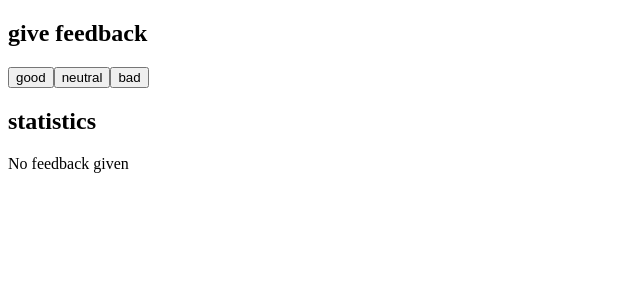
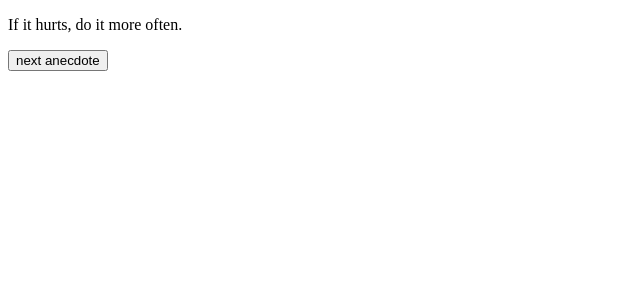
Before and after one commit to janviercardenas987-dotcom/submission-repository-full-stack-open, a React (Vite) app: page / in a window 1280 px wide. Shown: the top 300 px of the page, without its empty margins (0-640 px from the left). Built offline with nearby package versions, Linux system fonts and the light colour scheme.

Commit message:
Ejercicio 12

```diff
--- a/src/App.jsx
+++ b/src/App.jsx
@@ -3,82 +3,30 @@
 
 const Button = ({onClick, text}) => <button onClick={onClick}>{text}</button>
 
-const Display = ({text}) => <h2>{text}</h2>
+const App = () => {
+  const anecdotes = [
+    'If it hurts, do it more often.',
+    'Adding manpower to a late software project makes it later!',
+    'The first 90 percent of the code accounts for the first 10 percent of the development time...The remaining 10 percent of the code accounts for the other 90 percent of the development time.',
+    'Any fool can write code that a computer can understand. Good programmers write code that humans can understand.',
+    'Premature optimization is the root of all evil.',
+    'Debugging is twice as hard as writing the code in the first place. Therefore, if you write the code as cleverly as possible, you are, by definition, not smart enough to debug it.',
+    'Programming without an extremely heavy use of console.log is same as if a doctor would refuse to use x-rays or blood tests when diagnosing patients.',
+    'The only way to go fast, is to go well.'
+  ]
 
-const StatisticLine = (props) => {
+  const[selected, setSelected] = useState(0);
+
+  const generatedIndex = () => {
+    const tam = anecdotes.length;
+    let num = Math.floor(Math.random() * tam);
+    setSelected(num)
+  }
   return(
-    <tr>
-      <td>{props.text}</td>
-      <td>{props.value}</td>
-    </tr>
-  )
-}
-
-const Statistics = ({good, neutral, bad, all}) => {
-
-  let average = all === 0 ? 0 :(good - bad) / all;
-  let positive = all === 0 ? 0 :(good / all) * 100
-
-  if(all === 0){
-    return <div>No feedback given</div>
-  }
-
-  return(
-    <div>
-      <table>
-        <tbody>
-          <StatisticLine text='good' value={good} />
-          <StatisticLine text='neutral' value={neutral} />
-          <StatisticLine text='bad' value={bad} />
-          <StatisticLine text='all' value={all} />
-          <StatisticLine text='average' value={average} />
-          <StatisticLine text='positive' value={positive} />
-        </tbody>
-      </table>
-    </div>
-
-
-)}
-
-
-const App = () => {
-  const [good, setGood] = useState(0);
-  const [neutral, setNeutral] = useState(0);
-  const [bad, setBad] = useState(0);
-  const [all, setAll] = useState(0);
-
-  const increaseGood = () => {
-    const updateGood = good + 1
-    setGood(updateGood)
-    setAll(updateGood + neutral + bad)
-  }
-  const increaseNeutral = () => {
-    const updateNeutral = neutral + 1;
-    setNeutral(updateNeutral)
-    setAll(good + updateNeutral + bad)
-  }
-
-  const increaseBad = () => {
-    const updateBad = bad + 1
-    setBad(updateBad)
-    setAll(good + neutral + updateBad)
-  }
-
-
-  return(
-    <div>
-      <Display text={'give feedback'} />
-
-      <Button onClick={increaseGood} text='good' />
-      <Button onClick={increaseNeutral} text='neutral' />
-      <Button onClick={increaseBad} text='bad' />
-
-      <Display text={'statistics'} />
-
-      <Statistics good={good} neutral={neutral} bad={bad} all={all}/>
-
-
-    </div>
+    <article>
+      <p>{anecdotes[selected]}</p>
+      <Button onClick={generatedIndex} text={'next anecdote'}/>
+    </article>
   )
 }
 
```
